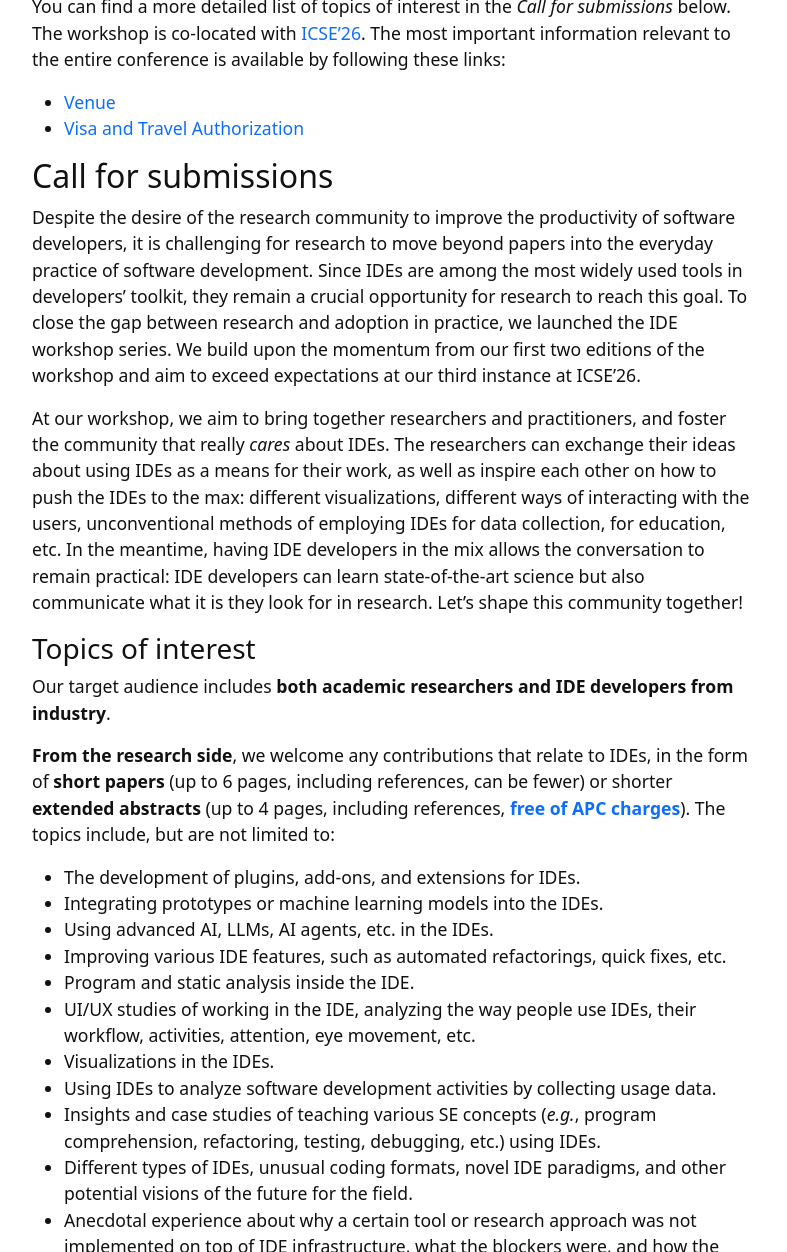
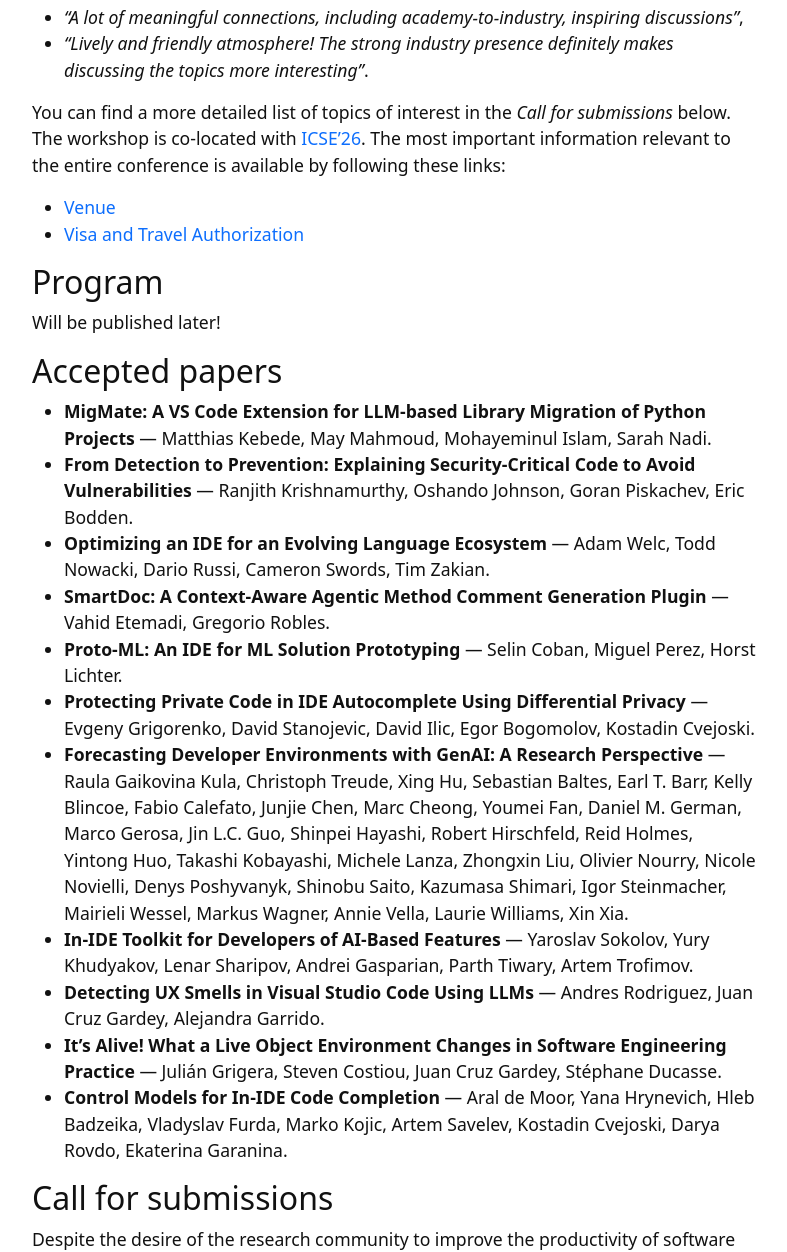
Before and after one commit to ide-workshop/ide-workshop.github.io, a Jekyll site: the page built from index.md, in a window 1280 px wide and 1400 px high, scrolled down 1051 px, cut to the strip 0-1252 px from the top of the window. Shown: the whole strip, without its empty margins (245-1032 px from the left). Built offline with Jekyll 4.4.1, drawn with Linux system fonts in a browser that asks for light colours; some of the changed text lies outside the part shown.

Commit message:
Added accepted papers

```diff
--- a/index.md
+++ b/index.md
@@ -7,6 +7,9 @@ layout: page
 
 ## News
 
+* **December 18th**: the list of accepted papers published at the website
+* **December 8th**: after one major revision, the workshop accepted **11 submissions** (8 short papers and 3 extended abstracts)
+* **October 27th**: the workshop received a total of 11 submissions
 * **October 17th**: the submission deadline extended to **October 27th, 2025**, notification deadline pushed to November 28th, 2025
 * **September 4th**: workshop scheduled for **Saturday**, **April 18th**
 * **July 23rd**: [HotCRP](https://icse2026-ide.hotcrp.com/) opened
@@ -33,6 +36,24 @@ The most important information relevant to the entire conference is available by
 
 * [Venue](https://conf.researchr.org/venue/icse-2026/icse-2026-venue)
 * [Visa and Travel Authorization](https://conf.researchr.org/attending/icse-2026/visa-and-travel-authorization)
+
+## Program
+
+Will be published later!
+
+## Accepted papers
+
+* **MigMate: A VS Code Extension for LLM-based Library Migration of Python Projects** — Matthias Kebede, May Mahmoud, Mohayeminul Islam, Sarah Nadi.
+* **From Detection to Prevention: Explaining Security-Critical Code to Avoid Vulnerabilities** — Ranjith Krishnamurthy, Oshando Johnson, Goran Piskachev, Eric Bodden.
+* **Optimizing an IDE for an Evolving Language Ecosystem** — Adam Welc, Todd Nowacki, Dario Russi, Cameron Swords, Tim Zakian.
+* **SmartDoc: A Context-Aware Agentic Method Comment Generation Plugin** — Vahid Etemadi, Gregorio Robles.
+* **Proto-ML: An IDE for ML Solution Prototyping** — Selin Coban, Miguel Perez, Horst Lichter.
+* **Protecting Private Code in IDE Autocomplete Using Differential Privacy** — Evgeny Grigorenko, David Stanojevic, David Ilic, Egor Bogomolov, Kostadin Cvejoski.
+* **Forecasting Developer Environments with GenAI: A Research Perspective** — Raula Gaikovina Kula, Christoph Treude, Xing Hu, Sebastian Baltes, Earl T. Barr, Kelly Blincoe, Fabio Calefato, Junjie Chen, Marc Cheong, Youmei Fan, Daniel M. German, Marco Gerosa, Jin L.C. Guo, Shinpei Hayashi, Robert Hirschfeld, Reid Holmes, Yintong Huo, Takashi Kobayashi, Michele Lanza, Zhongxin Liu, Olivier Nourry, Nicole Novielli, Denys Poshyvanyk, Shinobu Saito, Kazumasa Shimari, Igor Steinmacher, Mairieli Wessel, Markus Wagner, Annie Vella, Laurie Williams, Xin Xia.
+* **In-IDE Toolkit for Developers of AI-Based Features** — Yaroslav Sokolov, Yury Khudyakov, Lenar Sharipov, Andrei Gasparian, Parth Tiwary, Artem Trofimov.
+* **Detecting UX Smells in Visual Studio Code Using LLMs** — Andres Rodriguez, Juan Cruz Gardey, Alejandra Garrido.
+* **It's Alive! What a Live Object Environment Changes in Software Engineering Practice** — Julián Grigera, Steven Costiou, Juan Cruz Gardey, Stéphane Ducasse.
+* **Control Models for In-IDE Code Completion** — Aral de Moor, Yana Hrynevich, Hleb Badzeika, Vladyslav Furda, Marko Kojic, Artem Savelev, Kostadin Cvejoski, Darya Rovdo, Ekaterina Garanina.
 
 ## Call for submissions
 
```
